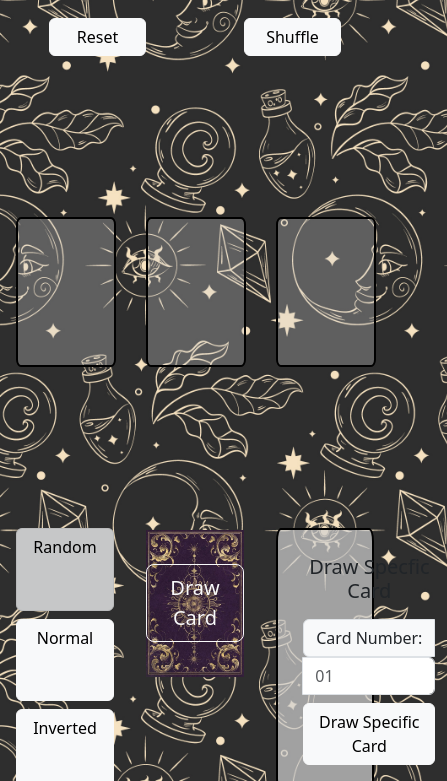
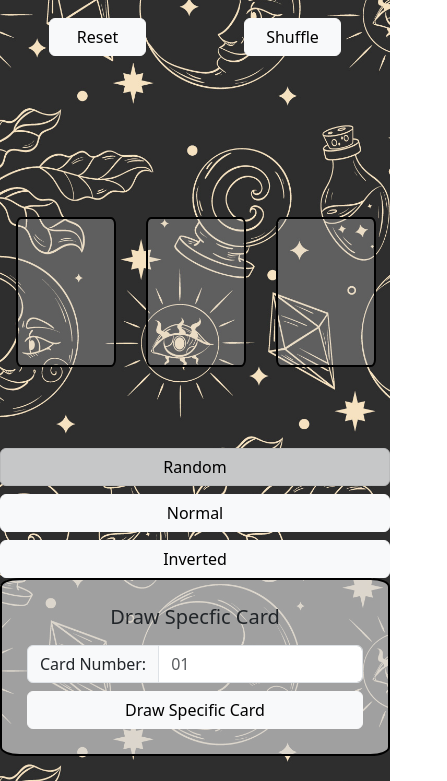
Before and after one commit to BenMilesRocks/2---Tarot-Card-Deck, a website: page index.html in a window 390 px wide. Shown: the part 63-844 px from the top of the page, 447 px wide, since content can reach past the window. Drawn offline with nearby package versions, Linux system fonts and the light colour scheme.

Commit message:
adds responsive rules to draw-controls

```diff
--- a/assets/css/style.css
+++ b/assets/css/style.css
@@ -7,6 +7,7 @@ body {
     background-repeat: no-repeat;
     height: 100vh;
     overflow: hidden;
+    margin-bottom: 200px;
 }
 
 /* ------------------------- Deck Controls */
@@ -26,7 +27,8 @@ body {
 }
 
 .card-slot-wrapper {
-    margin: auto;
+    margin-top: auto;
+    margin-bottom: auto;
 }
 
 /* ------------------------- Card Slot */
--- a/index.html
+++ b/index.html
@@ -67,9 +67,9 @@
         <!-- buttons to draw cards -->
          <!-- **TO DO** Add responsive rules to shrink on smaller screens -->
 
-    <div class="row draw-controls g-0">
+    <div class="row fixed-bottom draw-controls g-0">
 
-        <div class="col-3 d-grid gap-2 mx-auto draw-options">
+        <div class="col-xs-6 col-md-4 col-lg-3 d-grid gap-2 mx-auto draw-options">
             <input type="radio" class="btn-check" name="options" id="option1" value="random" autocomplete="off" checked>
             <label class="btn btn-light" for="option1">Random</label>
 
@@ -80,11 +80,11 @@
             <label class="btn btn-light" for="option3">Inverted</label>
         </div>
 
-        <div class="col-3 mx-auto d-flex align-items-center justify-content-center draw-card">
+        <div class="col-3 mx-auto d-none d-lg-flex align-items-center justify-content-center draw-card">
             <button type="button" class="btn btn-lg btn-outline-light" id="draw-card-btn">Draw Card</button>
         </div>
 
-        <div class="col-3 d-grid gap-2 mx-auto draw-specific">
+        <div class="col-xs-6 col-md-4 col-lg-3 d-grid gap-2 mx-auto draw-specific">
             <div class="row">
                 <div class="col text-center">
                     <h5>Draw Specfic Card</h5>
```
